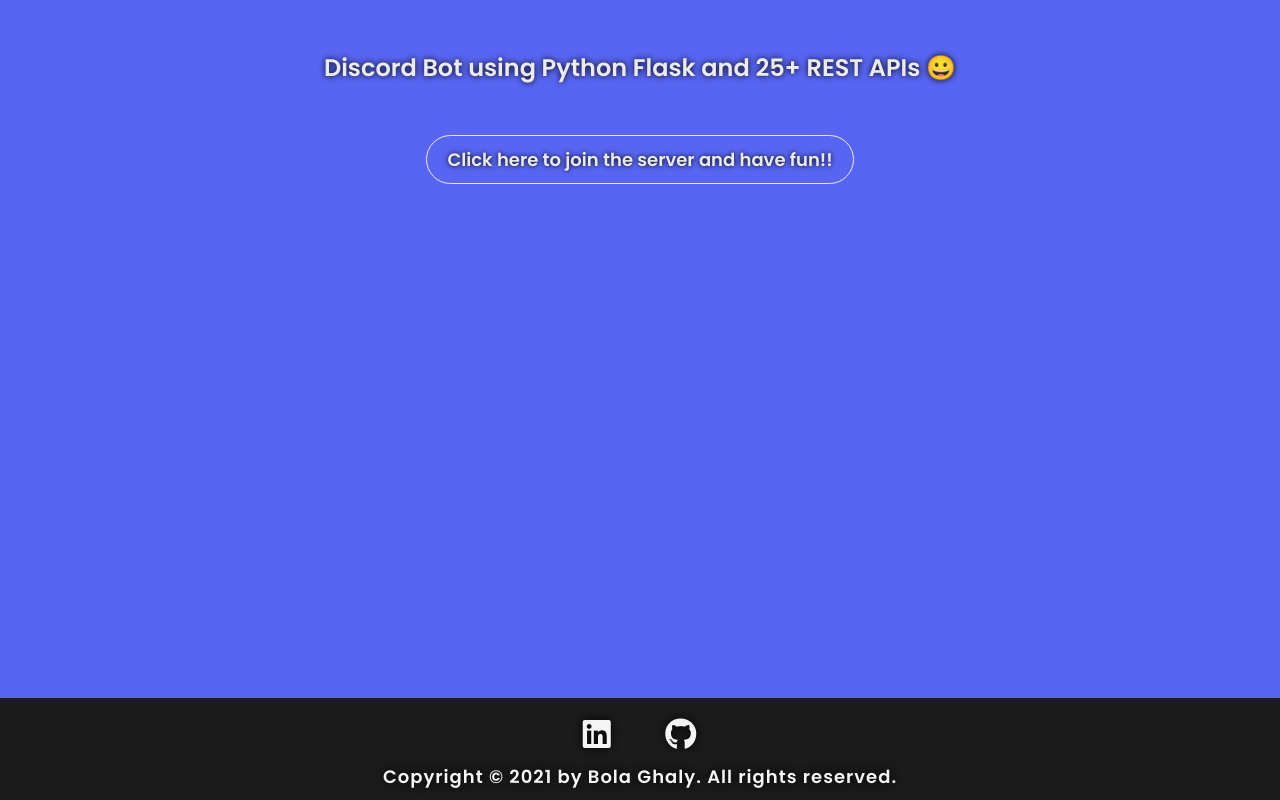
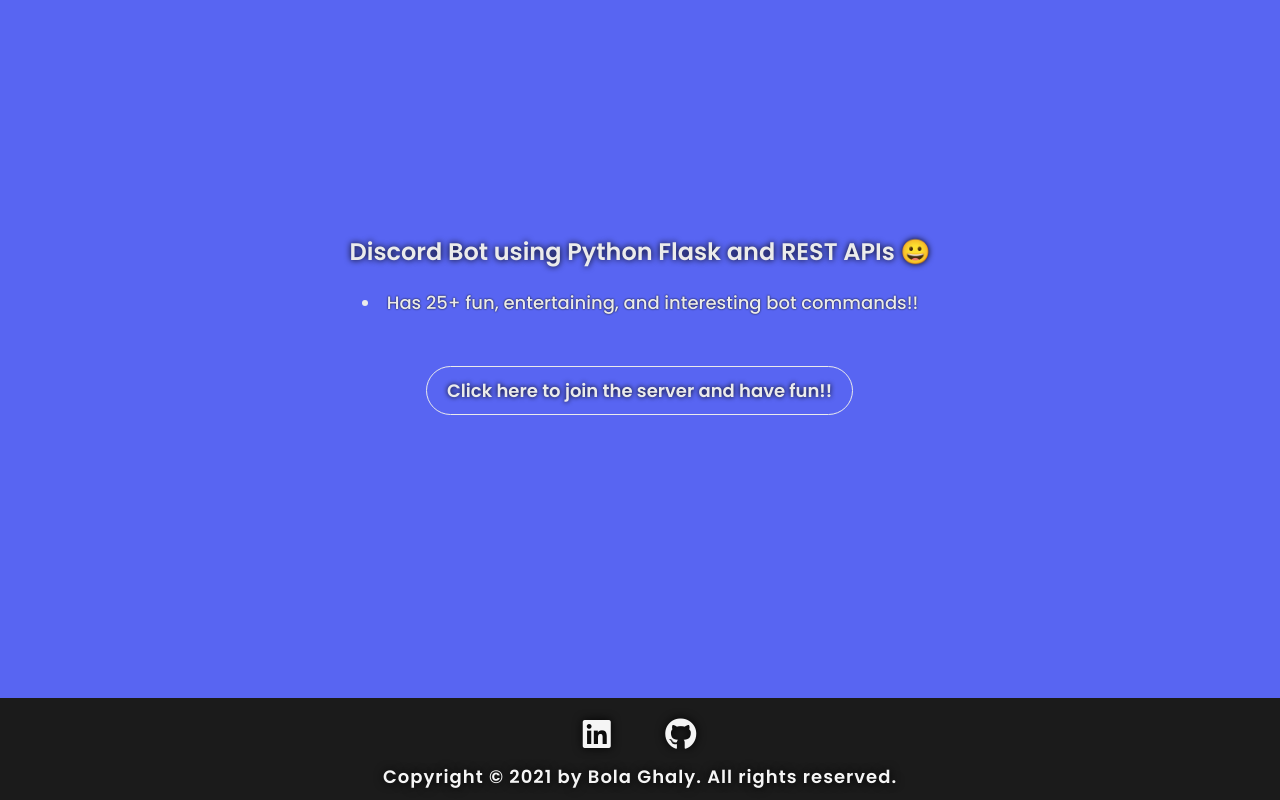
Before and after one commit to BolaGhaly/Discord-Bot-Python, a Flask app: page / in a window 1280 px wide. Run offline with Flask 2, Linux system fonts and the light colour scheme; some libraries are stand-ins or nearby versions; some web fonts are replaced.

Commit message:
Update index.html and style.css

```diff
--- a/static/css/style.css
+++ b/static/css/style.css
@@ -27,24 +27,38 @@ body {
   align-items: center;
 }
 
+.d-flex-column {
+  display: flex;
+  justify-content: center;
+  align-items: center;
+  flex-direction: column;
+}
+
 .main-container {
   width: 100%;
   height: calc(100vh - 102px);
 }
 
 .content-title {
-  padding-top: 50px;
   margin: 0 20px;
   text-align: center;
   font-weight: 600;
-  /* text-shadow: rgba(139, 146, 253, 0.856) 2px 2px 4px; */
   text-shadow: black 0px 0px 6px;
+  color: rgb(235, 235, 235);
+}
+
+.list li {
+  list-style-position: inside;
+  margin: 20px 26px 0;
+  font-size: 18px;
+  font-weight: 500;
+  text-align: center;
+  text-shadow: black 0px 0px 2px;
   color: rgb(235, 235, 235);
 }
 
 .server-link {
   border: 1px solid rgb(235, 235, 235);
-  /* background-color: rgb(196, 0, 0); */
   border-radius: 40px;
   font-size: 18px;
   font-weight: 600;
@@ -59,6 +73,8 @@ body {
 
 /*----------------------- Footer ----------------------- */
 footer {
+  bottom: 0;
+  left: 0;
   background-color: #1b1b1b;
   color: whitesmoke;
   text-shadow: black 0px 0px 10px;
@@ -94,8 +110,8 @@ footer p {
 }
 
 
-/*----------------------------------------------------------------------*/
-@media screen and (max-width: 565px) {
+/*----------------------- Media queries ----------------------- */
+@media screen and (max-width: 554px) {
   .main-container {
     height: calc(100vh - 129px);
   }
--- a/templates/index.html
+++ b/templates/index.html
@@ -13,6 +13,11 @@
 	<link rel="stylesheet" href="https://cdnjs.cloudflare.com/ajax/libs/font-awesome/5.12.1/css/all.min.css" integrity="sha256-mmgLkCYLUQbXn0B1SRqzHar6dCnv9oZFPEC1g1cwlkk="
 	 crossorigin="anonymous" />
 
+  <!-- Animate.css -->
+  <link
+    rel="stylesheet" href="https://cdnjs.cloudflare.com/ajax/libs/animate.css/4.1.1/animate.min.css"
+  />
+
 	<!-- Favicon -->
 	<link rel="apple-touch-icon" sizes="180x180" href="/static/favicon/apple-touch-icon.png">
 	<link rel="icon" type="image/png" sizes="32x32" href="/static/favicon/favicon-32x32.png">
@@ -21,10 +26,13 @@
 </head>
 
 <body>
-	<div class="main-container">
-		<h2 class="content-title">Discord Bot using Python Flask and 25+ REST APIs &#128512;</h2>
+	<div class="main-container d-flex-column">
+		<h2 class="content-title">Discord Bot using Python Flask and REST APIs &#128512;</h2>
+    <ul class="list">
+      <li>Has 25+ fun, entertaining, and interesting bot commands!!</li>
+    </ul>
 		<div class="d-flex">
-			<a href="https://discord.gg/QympEXu8J6" target="_blank" class="server-link">Click here to join the server and have fun!!</a>
+			<a href="https://discord.gg/QympEXu8J6" target="_blank" class="server-link animate__animated animate__pulse">Click here to join the server and have fun!!</a>
 		</div>
 	</div>
 	<footer class="footer text-center">
```
Also changed, not shown: static/images/discord-bg-img.jpg (deleted), static/images/discord.png (deleted), static/images/wall-e.png (deleted).
